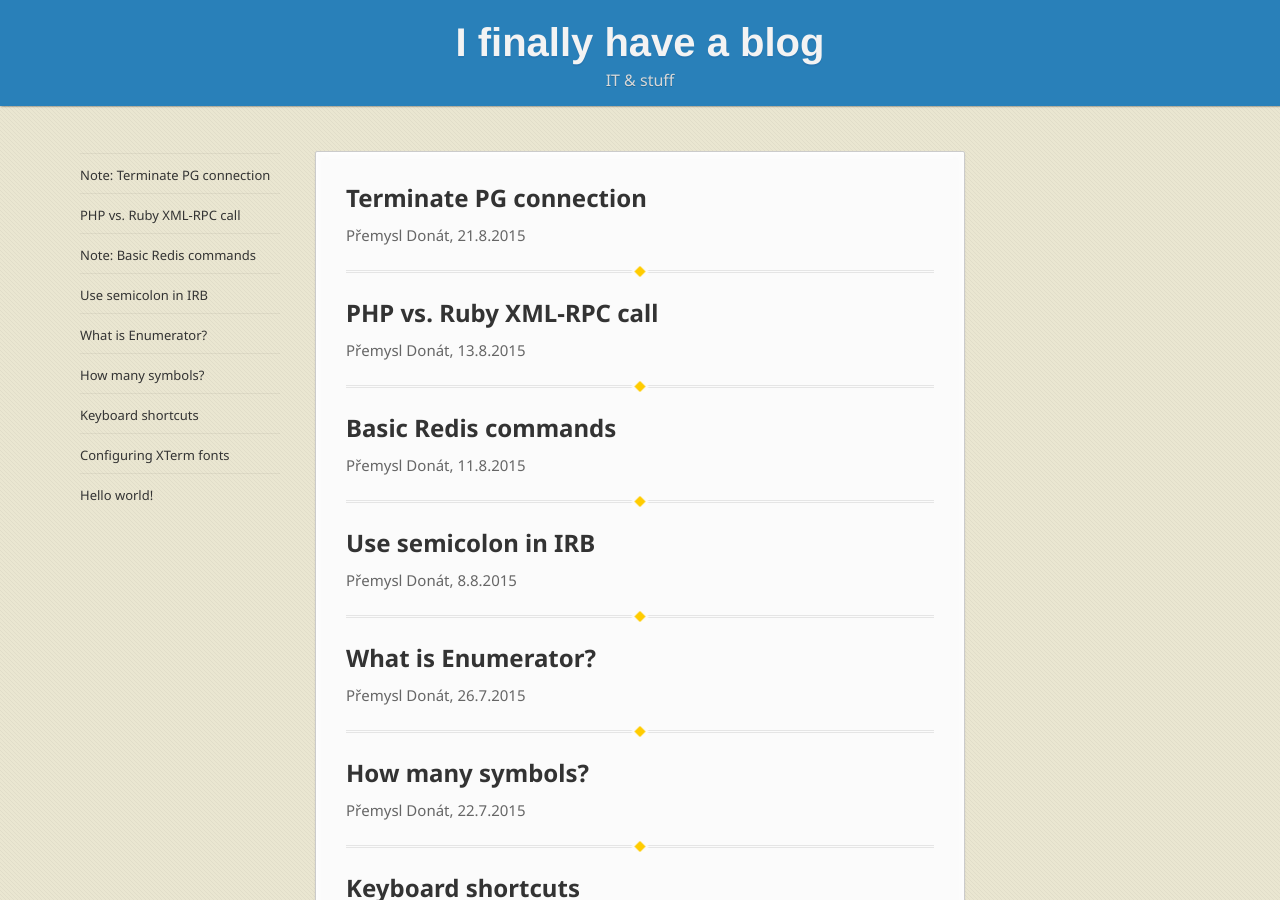
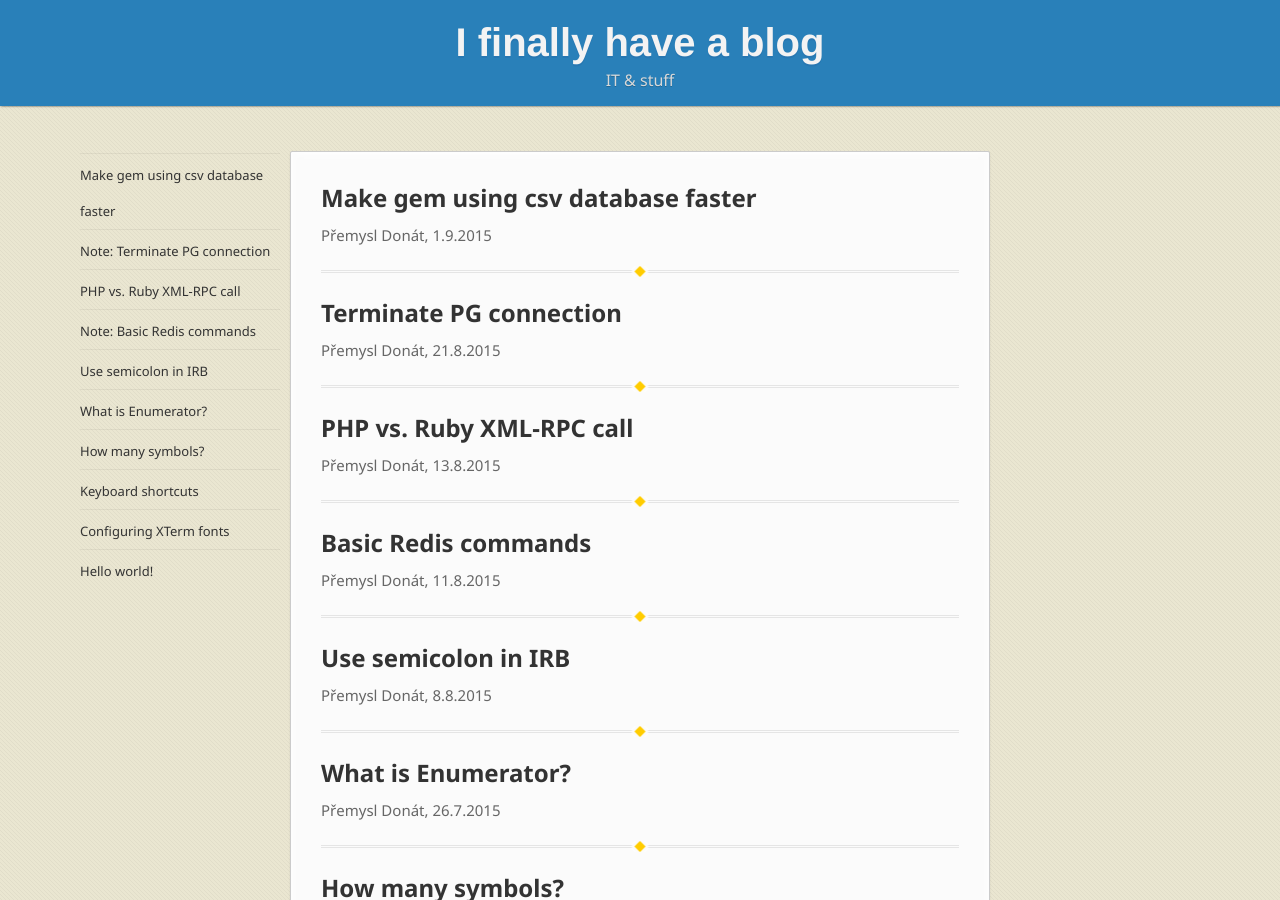
Before and after one commit to Masa331/blog, a Jekyll site: the page built from index.md, in a window 1280 px wide and 900 px high. Built offline with Jekyll 4.4.1, drawn with Linux system fonts in a browser that asks for light colours; nearby versions of some CDN libraries; some web fonts are replaced; part of the change alters nothing that is shown.

Commit message:
another article

```diff
--- /dev/null
+++ b/_posts/2015-09-01-faster-czech-name.md
@@ -0,0 +1,53 @@
+---
+layout: post
+title:  "Make gem using csv database faster"
+date:   2015-09-01 21:22:49
+comments: true
+short: false
+author: Přemysl Donát
+---
+# Gem using CSV database made faster
+
+## Rationale
+
+I'm author of [Czech name](https://github.com/Masa331/czech_name) gem. Simply put it's a database with more than 200k names. Names are stored in 4 CSV files, with the biggest having 100k items. Right now it's terribly slow to get any name from it and it's making the gem unusable.
+
+So i was thinking how to make it faster...  These are some ideas with benchmarks:
+
+## Code
+
+{% gist af4b8b0f8597d9f0bc43 %}
+
+## Benchmarks
+
+| method | real |
+|--------------|--------------------|
+| Simple db, first name | (  0.000426) |
+| Simple db, name in the middle | (  0.421385) |
+| Simple db, last name | (  0.764998) |
+| Hash db, first name | (  0.955345) |
+| Hash db, name in the middle | (  0.000005) |
+| Hash db, last name | (  0.000003) |
+| Split db, first name in first part | (  0.000561) |
+| Split db, last name in first part | (  0.435632) |
+| Split db, first name in second part | (  0.819255) |
+| Split db, last name in second part | (  0.835236) |
+| Alphabet db, first name | (  0.000501) |
+| Alphabet db, name in the middle | (  0.084445) |
+| Alphabet db, last name | (  0.034563) |
+| YAML db, first name | (  1.707125) |
+| YAML db, last name | (  1.671748) |
+
+## Result
+
+Important thing to know is that the names are ordered from most to least used. Ok! Let's get started.
+
+First of all **Simple vs. Split** database. Initially i thought that if i split names in two files it will get faster but that's not true at all. **The speed is same**. What does it means? Well.. I guess the file is beeing read lazily? Nice! So it doesn't matter how many files i have if i have to go through them all for the least used name. Also if i look at how long it takes to get middle name and last name, the speed is constant. Ok, that sounds logicall.
+
+**Hash db** is blazingly fast. Once it's in memory it beats everything. But the first access is slow. Unfortunatelly i think most of the time users will search only one name so they won't profit from subsequent cache at all.. :(
+
+**YAML** is slow. And, for such simple data structure, the readability isn't better than CSV.
+
+**Alphabet db** has some nice access times mostly the same for each item. Way better than one big file and the code is really simple yet powerful. It comes with a price of dependency on ActiveSupport and dozen of separate files  but that's not so bad. I know it isn't anything big and i'v probably seen it somewhere before but honestly, i'm proud of it :)
+
+**Do you know about some other way access time could be improved over one big file?**
--- a/assets/stylesheets/custom.css
+++ b/assets/stylesheets/custom.css
@@ -33,3 +33,7 @@ nav {
   width: 240px !important;
   margin-left: -600px !important;
 }
+
+.wrapper {
+  width: 700px !important;
+}
```
